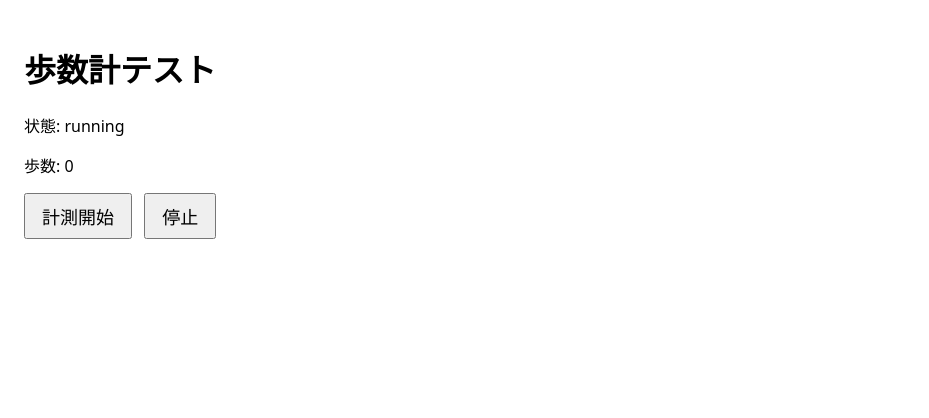
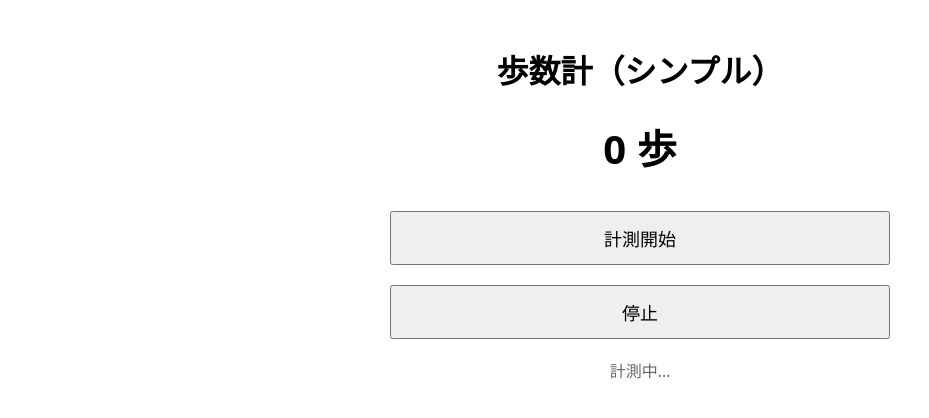
Before and after one commit to K024C1018/pedmeter-test, a plain HTML site: page index.html in a window 1280 px wide. Both pictures are taken after a click on the button "計測開始". Shown: the whole page, without its empty margins (0-929 px from the left). Drawn offline with Linux system fonts and the light colour scheme.

Commit message:
Update index.html

```diff
--- a/index.html
+++ b/index.html
@@ -2,28 +2,61 @@
 <html lang="ja">
 <head>
   <meta charset="utf-8">
-  <title>歩数計テスト</title>
+  <title>歩数計シンプル版</title>
   <meta name="viewport" content="width=device-width, initial-scale=1">
+
   <style>
-    body { font-family: system-ui, sans-serif; padding: 16px; }
-    button { font-size: 18px; padding: 8px 16px; margin-right: 8px; }
+    body {
+      font-family: system-ui, sans-serif;
+      padding: 24px;
+      max-width: 500px;
+      margin: auto;
+      line-height: 1.6;
+    }
+    h1 {
+      text-align: center;
+      margin-bottom: 20px;
+    }
+    .steps {
+      font-size: 40px;
+      text-align: center;
+      margin: 20px 0;
+      font-weight: bold;
+    }
+    button {
+      width: 100%;
+      margin: 10px 0;
+      padding: 12px;
+      font-size: 18px;
+    }
+    .status {
+      text-align: center;
+      color: #666;
+      margin-top: 10px;
+    }
   </style>
 </head>
+
 <body>
-  <h1>歩数計テスト</h1>
-  <p>状態: <span id="status">idle</span></p>
-  <p>歩数: <span id="steps">0</span></p>
-  <button id="start">計測開始</button>
-  <button id="stop">停止</button>
+  <h1>歩数計（シンプル）</h1>
+
+  <div class="steps"><span id="steps">0</span> 歩</div>
+
+  <button id="startBtn">計測開始</button>
+  <button id="stopBtn">停止</button>
+
+  <p class="status" id="statusText">停止中</p>
 
   <script>
-    const statusEl = document.getElementById('status');
-    const stepsEl  = document.getElementById('steps');
-    const startBtn = document.getElementById('start');
-    const stopBtn  = document.getElementById('stop');
+    const stepsEl = document.getElementById("steps");
+    const statusText = document.getElementById("statusText");
+    const startBtn = document.getElementById("startBtn");
+    const stopBtn = document.getElementById("stopBtn");
 
     let stepCount = 0;
+    let running = false;
     let lastAcc = { x: null, y: null, z: null };
+    let lastStepTime = 0;
 
     function handleMotion(e) {
       const acc = e.accelerationIncludingGravity;
@@ -39,46 +72,57 @@
         Math.abs(acc.y - lastAcc.y) +
         Math.abs(acc.z - lastAcc.z);
 
-      // とりあえずテスト用のざっくり歩数判定
-      if (diff > 3) {
+      const now = Date.now();
+
+      // 0.25秒以下の高速連続カウントを無視
+      const enoughInterval = now - lastStepTime > 250;
+
+      // 軽すぎる揺れを無視
+      const enoughShake = diff > 4.5;
+
+      if (enoughInterval && enoughShake) {
         stepCount++;
         stepsEl.textContent = stepCount;
+        lastStepTime = now;
       }
 
       lastAcc = { x: acc.x, y: acc.y, z: acc.z };
     }
 
     async function start() {
-      statusEl.textContent = 'permission...';
+      if (running) return;
 
+      statusText.textContent = "センサー許可を確認中…";
+
+      // iOSは permission が必要
       try {
-        // iOS 13+ Safari 用：ユーザー操作の中で許可をリクエスト
-        if (
-          window.DeviceMotionEvent &&
-          typeof DeviceMotionEvent.requestPermission === 'function'
-        ) {
+        if (window.DeviceMotionEvent && typeof DeviceMotionEvent.requestPermission === "function") {
           const res = await DeviceMotionEvent.requestPermission();
-          if (res !== 'granted') {
-            statusEl.textContent = 'permission denied';
+          if (res !== "granted") {
+            statusText.textContent = "センサーが許可されていません";
             return;
           }
         }
-        // 許可が取れた / そもそも許可不要な環境
-        window.addEventListener('devicemotion', handleMotion);
-        statusEl.textContent = 'running';
       } catch (err) {
         console.error(err);
-        statusEl.textContent = 'error / denied';
+        statusText.textContent = "エラーが発生しました";
+        return;
       }
+
+      running = true;
+      window.addEventListener("devicemotion", handleMotion);
+      statusText.textContent = "計測中…";
     }
 
     function stop() {
-      window.removeEventListener('devicemotion', handleMotion);
-      statusEl.textContent = 'stopped';
+      if (!running) return;
+      running = false;
+      window.removeEventListener("devicemotion", handleMotion);
+      statusText.textContent = "停止中";
     }
 
-    startBtn.addEventListener('click', start);
-    stopBtn.addEventListener('click', stop);
+    startBtn.addEventListener("click", start);
+    stopBtn.addEventListener("click", stop);
   </script>
 </body>
 </html>
```
